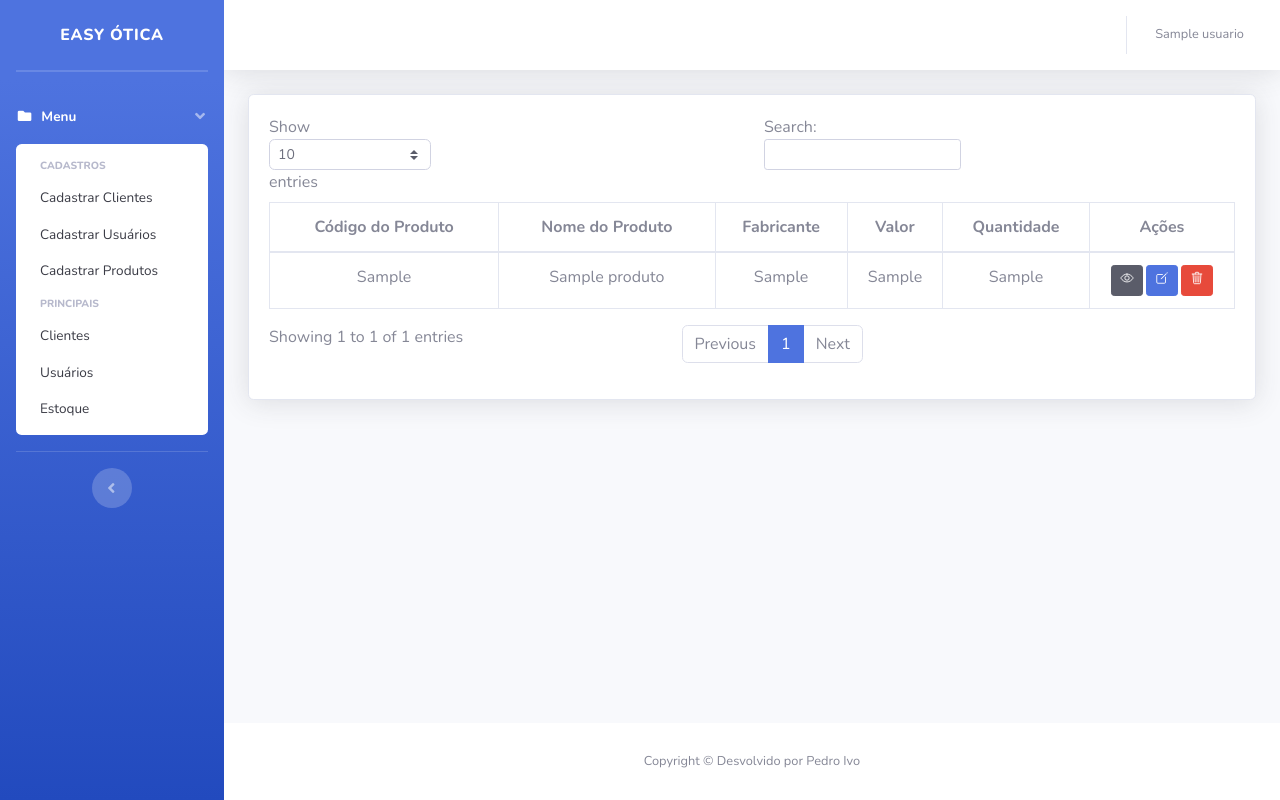
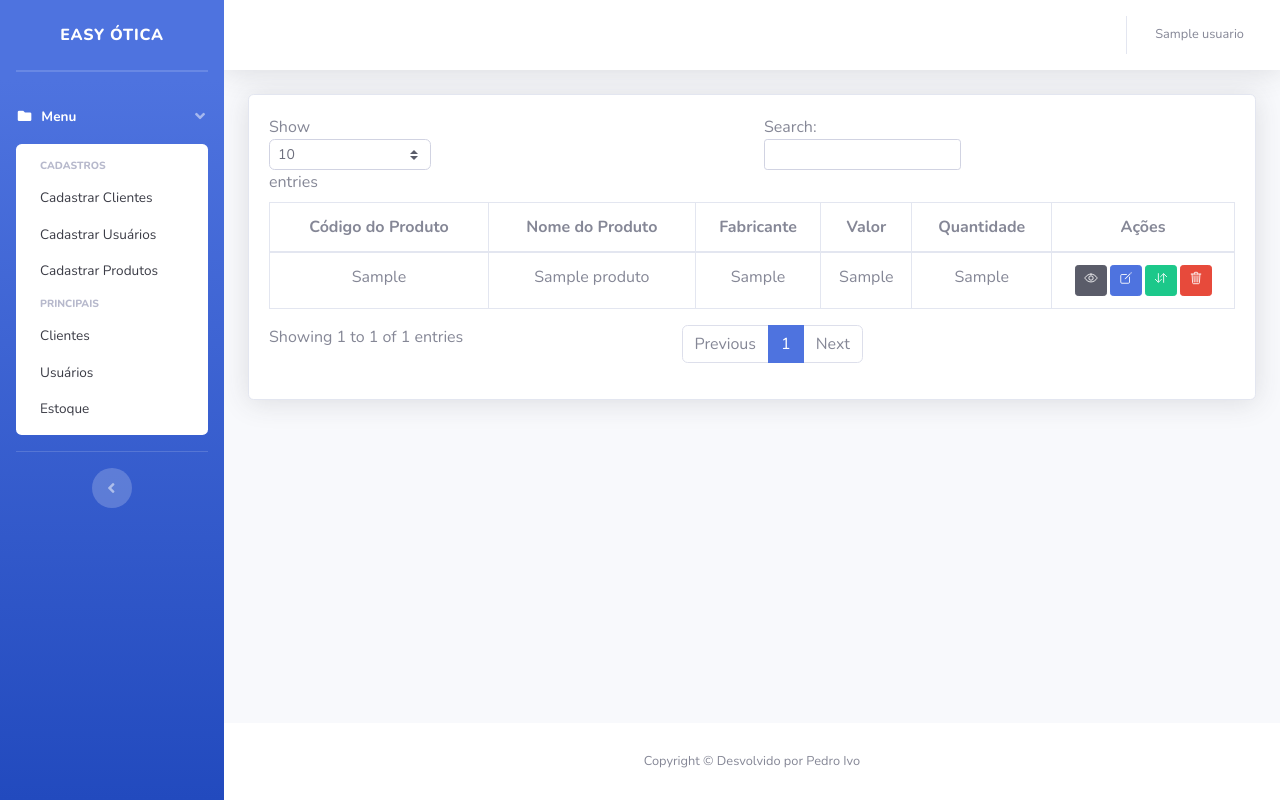
Before and after one commit to pedroivomarcelino/projeto_crud, a Django app: template templates/estoque/index_estoque.html in a window 1280 px wide. Run offline with Django 5.2, Linux system fonts and the light colour scheme; the template is opened without the code that fills it: most values are stand-ins (such as "Sample title", 1, 10 or a date in 2020); some libraries are stand-ins or nearby versions.

Commit message:
Implementado botao movimentar estoque na estoque index

```diff
--- a/templates/estoque/index_estoque.html
+++ b/templates/estoque/index_estoque.html
@@ -34,6 +34,7 @@
                   <div class="d-flex justify-content-center" style="gap: 3px; flex-wrap: nowrap;">
                     <a href="#" class="btn btn-dark btn-sm" data-toggle="tooltip" data-placement="right" title="Visualizar"><ion-icon name="eye-outline"></ion-icon></a>
                     <a href="#" class="btn btn-primary btn-sm" data-toggle="tooltip" data-placement="right" title="Editar"><ion-icon name="create-outline"></ion-icon></a>
+                    <a  data-toggle="modal" data-target="#" class="btn btn-success btn-sm" data-placement="right" title="Movimentar Estoque"><ion-icon name="swap-vertical-outline"></ion-icon></a>
                     <a  data-toggle="modal" data-target="#" class="btn btn-danger btn-sm" data-placement="right" title="Excluir"><ion-icon name="trash-outline"></ion-icon></a>
                   </div>
                 </td>
```
Also changed, not shown: db.sqlite3.
